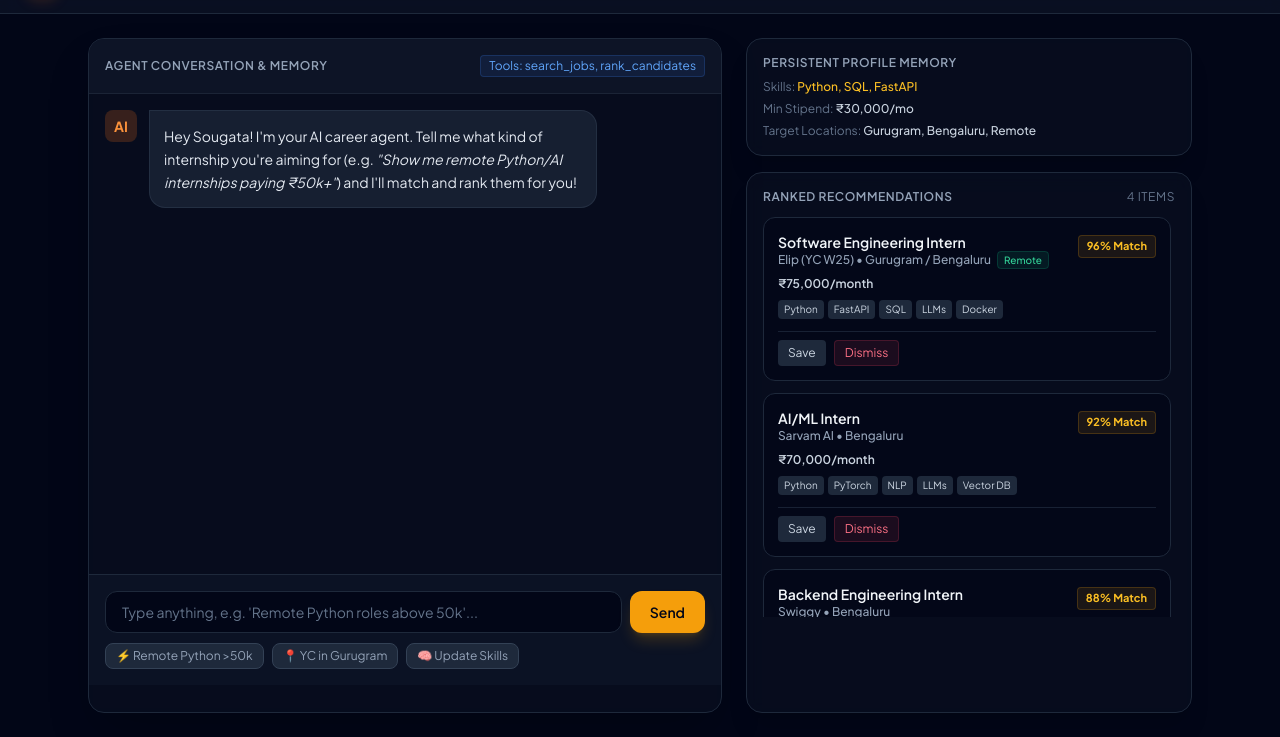
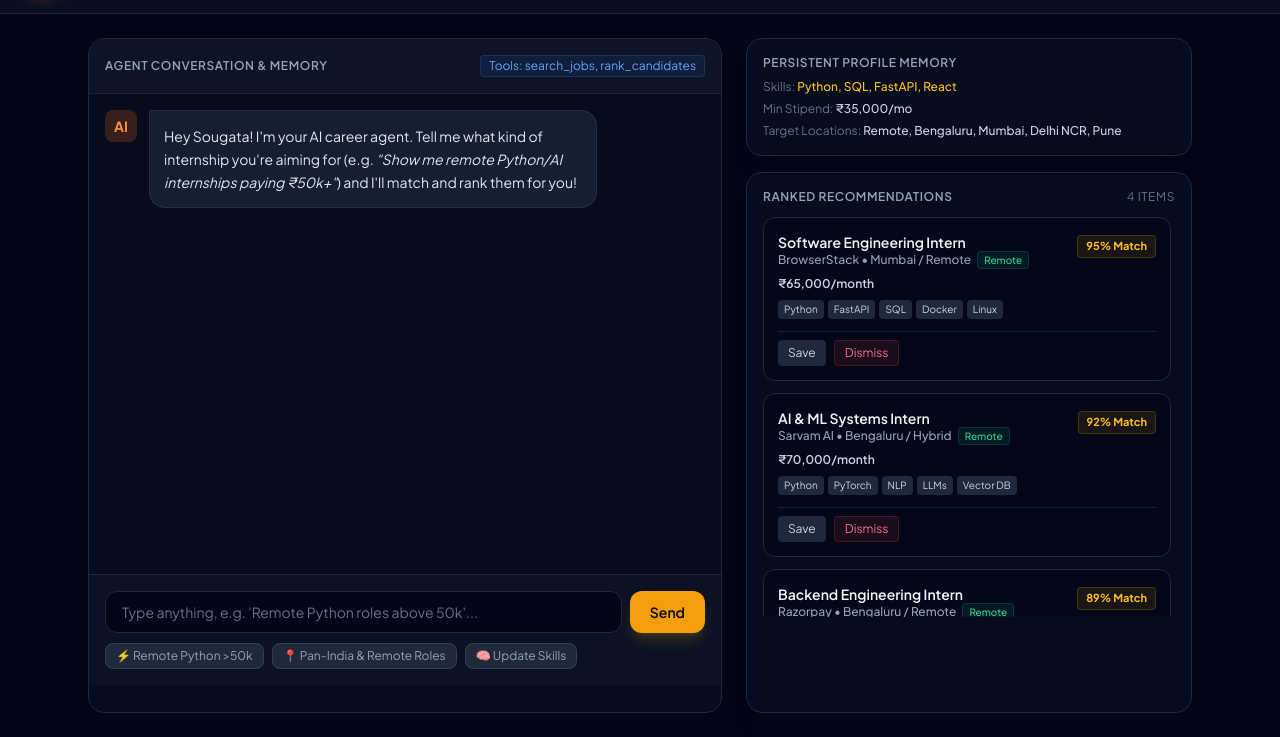
Before and after one commit to mandalsougata410-cmyk/RoleRadar, a plain HTML site: page index.html in a window 1280 px wide. Shown: the part 63-800 px from the top of the page. Drawn offline with nearby package versions, Linux system fonts and the light colour scheme.

Commit message:
feat: diversify internship dataset across India (BrowserStack, Postman, Razorpay, Sarvam AI) and multi-city target locations

```diff
--- a/index.html
+++ b/index.html
@@ -61,8 +61,8 @@
                     </button>
                 </form>
                 <div class="flex flex-wrap gap-2 mt-2.5">
-                    <button onclick="quickQuery('Remote Python internships paying above 50k')" class="text-xs px-2.5 py-1 rounded-lg bg-slate-800 hover:bg-slate-700 text-slate-400 hover:text-slate-200 border border-slate-700 transition">⚡ Remote Python >50k</button>
-                    <button onclick="quickQuery('Roles at YC startups in Gurugram')" class="text-xs px-2.5 py-1 rounded-lg bg-slate-800 hover:bg-slate-700 text-slate-400 hover:text-slate-200 border border-slate-700 transition">📍 YC in Gurugram</button>
+                    <button onclick="quickQuery('Remote Python & AI internships paying above 50k')" class="text-xs px-2.5 py-1 rounded-lg bg-slate-800 hover:bg-slate-700 text-slate-400 hover:text-slate-200 border border-slate-700 transition">⚡ Remote Python >50k</button>
+                    <button onclick="quickQuery('High growth tech startups across India')" class="text-xs px-2.5 py-1 rounded-lg bg-slate-800 hover:bg-slate-700 text-slate-400 hover:text-slate-200 border border-slate-700 transition">📍 Pan-India & Remote Roles</button>
                     <button onclick="quickQuery('I know React, Docker, and FastAPI')" class="text-xs px-2.5 py-1 rounded-lg bg-slate-800 hover:bg-slate-700 text-slate-400 hover:text-slate-200 border border-slate-700 transition">🧠 Update Skills</button>
                 </div>
             </div>
@@ -75,9 +75,9 @@
             <div class="bg-slate-900/40 border border-slate-800 rounded-2xl p-4 shadow-xl backdrop-blur">
                 <h3 class="text-xs font-semibold uppercase tracking-wider text-slate-400 mb-2">Persistent Profile Memory</h3>
                 <div id="userMemory" class="space-y-1.5 text-xs text-slate-300">
-                    <div><span class="text-slate-500">Skills:</span> <span id="memSkills" class="font-medium text-amber-400">Python, SQL, FastAPI</span></div>
-                    <div><span class="text-slate-500">Min Stipend:</span> <span id="memStipend" class="font-medium">₹30,000/mo</span></div>
-                    <div><span class="text-slate-500">Target Locations:</span> <span id="memLoc" class="font-medium">Gurugram, Bengaluru, Remote</span></div>
+                    <div><span class="text-slate-500">Skills:</span> <span id="memSkills" class="font-medium text-amber-400">Python, SQL, FastAPI, React</span></div>
+                    <div><span class="text-slate-500">Min Stipend:</span> <span id="memStipend" class="font-medium">₹35,000/mo</span></div>
+                    <div><span class="text-slate-500">Target Locations:</span> <span id="memLoc" class="font-medium">Remote, Bengaluru, Mumbai, Delhi NCR, Pune</span></div>
                 </div>
             </div>
 
@@ -98,26 +98,26 @@
     </main>
 
     <script>
-        // Internship Database inside Client & API Engine
+        // Internship Database inside Client & API Engine (Diverse Tech Companies across India & Remote)
         const JOB_DATABASE = [
             {
                 id: 1,
                 title: "Software Engineering Intern",
-                company: "Elip (YC W25)",
-                location: "Gurugram / Bengaluru",
+                company: "BrowserStack",
+                location: "Mumbai / Remote",
                 is_remote: true,
-                stipend: 75000,
-                skills_required: ["Python", "FastAPI", "SQL", "LLMs", "Docker"],
-                requirements_text: "Build LLM-powered conversational agents that use tools and remember context. Hybrid retrieval and semantic search over changing indices. Evaluate LLM outputs.",
-                score: 0.96,
-                match_pct: 96
+                stipend: 65000,
+                skills_required: ["Python", "FastAPI", "SQL", "Docker", "Linux"],
+                requirements_text: "Build scalable cloud infrastructure test runners and developer telemetry pipelines. Design modular backend APIs.",
+                score: 0.95,
+                match_pct: 95
             },
             {
                 id: 2,
-                title: "AI/ML Intern",
+                title: "AI & ML Systems Intern",
                 company: "Sarvam AI",
-                location: "Bengaluru",
-                is_remote: false,
+                location: "Bengaluru / Hybrid",
+                is_remote: true,
                 stipend: 70000,
                 skills_required: ["Python", "PyTorch", "NLP", "LLMs", "Vector DB"],
                 requirements_text: "Fine-tune open-source models, curate multilingual speech and text datasets, and build evaluation pipelines.",
@@ -127,45 +127,57 @@
             {
                 id: 3,
                 title: "Backend Engineering Intern",
-                company: "Swiggy",
-                location: "Bengaluru",
-                is_remote: false,
+                company: "Razorpay",
+                location: "Bengaluru / Remote",
+                is_remote: true,
                 stipend: 60000,
                 skills_required: ["Go", "Python", "PostgreSQL", "Kafka", "Docker"],
-                requirements_text: "Design scalable RESTful APIs, optimize high-throughput database queries, and manage microservices.",
-                score: 0.88,
-                match_pct: 88
+                requirements_text: "Design high-throughput payment webhook consumers, optimize database indexes, and build resilient microservices.",
+                score: 0.89,
+                match_pct: 89
             },
             {
                 id: 4,
-                title: "Full Stack Developer Intern",
-                company: "Razorpay",
-                location: "Bengaluru",
+                title: "Full Stack Engineer Intern",
+                company: "Postman",
+                location: "Bengaluru / Remote",
                 is_remote: true,
-                stipend: 50000,
+                stipend: 55000,
                 skills_required: ["React", "Node.js", "TypeScript", "PostgreSQL"],
-                requirements_text: "Develop intuitive checkout UI components and robust backend payment webhook handlers.",
-                score: 0.84,
-                match_pct: 84
+                requirements_text: "Develop intuitive collaborative developer workspaces, WebSocket syncing, and performant UI components.",
+                score: 0.86,
+                match_pct: 86
             },
             {
                 id: 5,
                 title: "Data Engineering Intern",
                 company: "Zepto",
-                location: "Mumbai",
+                location: "Mumbai / Pune",
                 is_remote: false,
                 stipend: 55000,
                 skills_required: ["Python", "SQL", "Snowflake", "Airflow", "Spark"],
                 requirements_text: "Build real-time ETL data pipelines, monitor warehouse performance, and write complex analytics queries.",
-                score: 0.81,
-                match_pct: 81
+                score: 0.83,
+                match_pct: 83
+            },
+            {
+                id: 6,
+                title: "Cloud & DevOps Intern",
+                company: "Urban Company",
+                location: "Gurugram / Delhi NCR",
+                is_remote: false,
+                stipend: 50000,
+                skills_required: ["Docker", "Kubernetes", "AWS", "Python", "CI/CD"],
+                requirements_text: "Automate service deployments, monitor Kubernetes pod health, and optimize container build caches.",
+                score: 0.80,
+                match_pct: 80
             }
         ];
 
         let userProfile = {
-            skills: ["Python", "SQL", "FastAPI"],
-            min_stipend: 30000,
-            locations: ["Gurugram", "Bengaluru", "Remote"]
+            skills: ["Python", "SQL", "FastAPI", "React"],
+            min_stipend: 35000,
+            locations: ["Remote", "Bengaluru", "Mumbai", "Delhi NCR", "Pune"]
         };
 
         const chatForm = document.getElementById('chatForm');
@@ -259,13 +271,13 @@
             // 4. Formulate Response
             let reply = "";
             if (lower.includes("what do you know") || lower.includes("who are you") || lower.includes("help")) {
-                reply = "🤖 I am **RoleRadar**, an AI career agent built for student engineering placements!\n\n" +
-                        "• I index real software engineering & AI internships (like Elip, Sarvam AI, Razorpay).\n" +
-                        "• I calculate semantic & skill overlap match percentages.\n" +
-                        "• I remember your skills, preferred locations, and stipend constraints.\n\n" +
-                        "Try asking me: *'Remote Python internships paying above 50k'* or *'Add Docker to my skills'*!";
+                reply = "🤖 I am **RoleRadar**, an intelligent career and internship discovery agent!\n\n" +
+                        "• I index opportunities across top tech firms & hyper-growth startups (BrowserStack, Razorpay, Sarvam AI, Postman, etc.).\n" +
+                        "• I compute semantic similarity, tech stack match, and personalized re-ranking.\n" +
+                        "• I remember your skills, preferred cities (Remote, Bengaluru, Mumbai, Delhi NCR, Pune), and stipend preferences.\n\n" +
+                        "Try asking me: *'Remote Python & AI roles above 50k'* or *'Backend engineering in Mumbai or Remote'*!";
             } else if (lower.includes("hi") || lower.includes("hello")) {
-                reply = "👋 Hey! Great to connect with you. I've updated your profile memory. What kind of internship role are you looking for right now?";
+                reply = "👋 Hey Sougata! Great to connect with you. I've loaded your profile memory. What kind of engineering or AI internship are you targeting?";
             } else {
                 let top = filtered[0];
                 reply = `🎯 Found **${filtered.length} matching internships** for your request:\n\n` +
```
